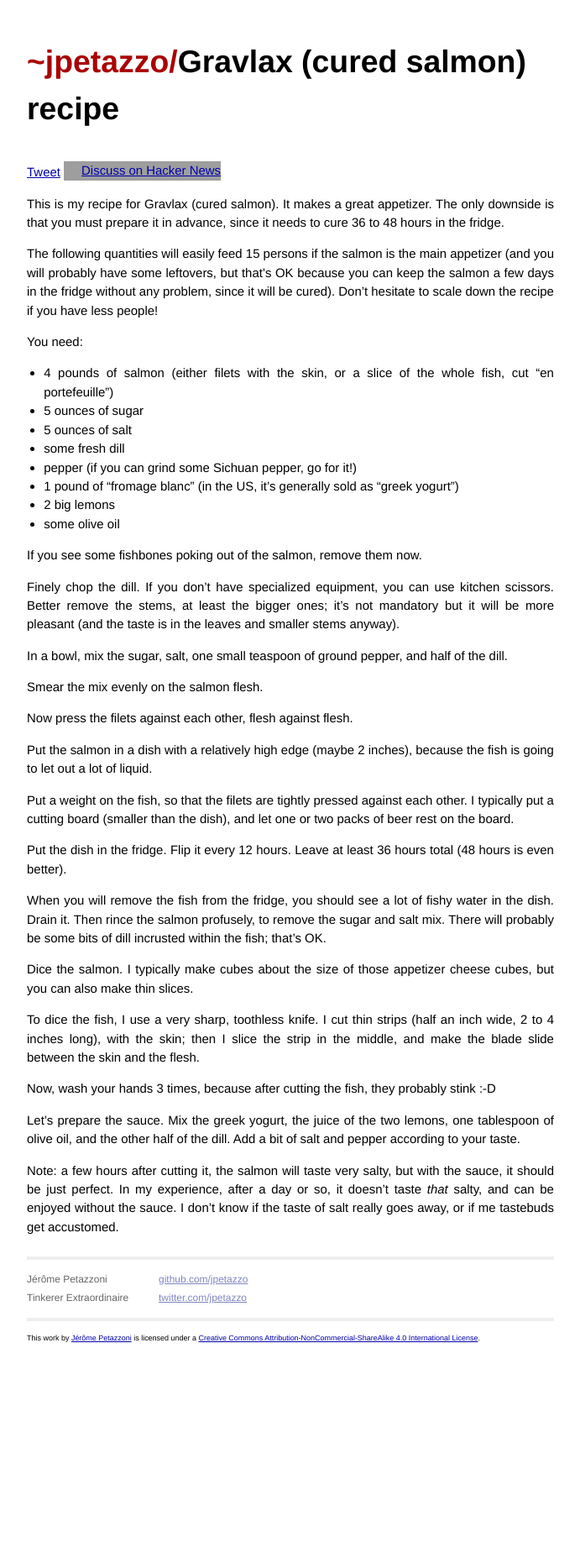
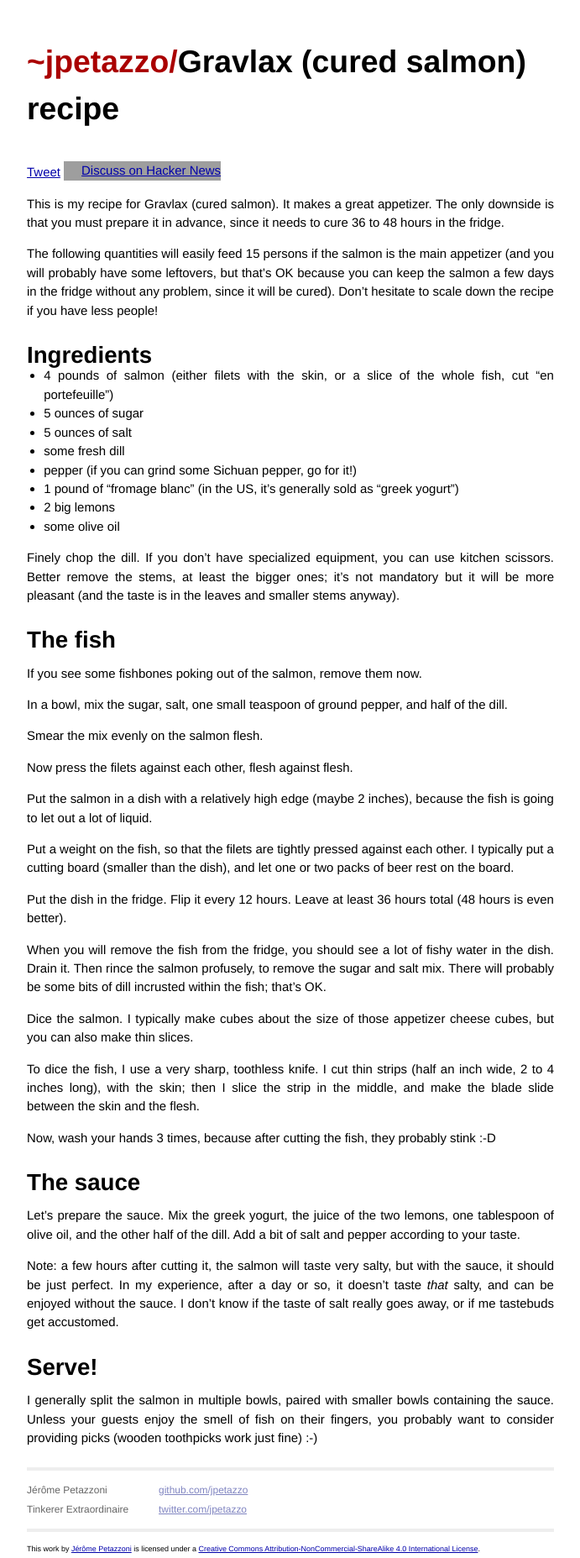
Before and after one commit to jpetazzo/jpetazzo.github.io, a Jekyll site: the page built from _posts/2014-12-27-gravlax-cured-salmon-recipe.markdown, in a window 1280 px wide. Shown: the whole page at 84% size, without its empty margins (294-985 px from the left). Built offline with Jekyll 4.4.1, drawn with Linux system fonts in a browser that asks for light colours; Markdown is read by kramdown in place of the engine named in the settings; comment, search, counter and statistics services are not loaded; before the commit the page ends 1604 px from its top, so only the background shows below that; grey boxes are pictures that could not be loaded.

Commit message:
Improve formatting a bit

```diff
--- a/_posts/2014-12-27-gravlax-cured-salmon-recipe.markdown
+++ b/_posts/2014-12-27-gravlax-cured-salmon-recipe.markdown
@@ -13,7 +13,9 @@ that's OK because you can keep the salmon a few days in the fridge
 without any problem, since it will be cured). Don't hesitate to
 scale down the recipe if you have less people!
 
-You need:
+
+## Ingredients
+
 - 4 pounds of salmon (either filets with the skin, or a slice of the
   whole fish, cut "en portefeuille")
 - 5 ounces of sugar
@@ -26,12 +28,15 @@ You need:
 - 2 big lemons
 - some olive oil
 
-If you see some fishbones poking out of the salmon, remove them now.
-
 Finely chop the dill. If you don't have specialized equipment, you
 can use kitchen scissors. Better remove the stems, at least the
 bigger ones; it's not mandatory but it will be more pleasant (and
 the taste is in the leaves and smaller stems anyway).
+
+
+## The fish
+
+If you see some fishbones poking out of the salmon, remove them now.
 
 In a bowl, mix the sugar, salt, one small teaspoon of ground pepper,
 and half of the dill.
@@ -66,6 +71,9 @@ between the skin and the flesh.
 Now, wash your hands 3 times, because after cutting the fish, they
 probably stink :-D
 
+
+## The sauce
+
 Let's prepare the sauce. Mix the greek yogurt, the juice of the two
 lemons, one tablespoon of olive oil, and the other half of the dill.
 Add a bit of salt and pepper according to your taste.
@@ -75,3 +83,11 @@ but with the sauce, it should be just perfect. In my experience, after
 a day or so, it doesn't taste *that* salty, and can be enjoyed without
 the sauce. I don't know if the taste of salt really goes away, or if
 me tastebuds get accustomed.
+
+
+## Serve!
+
+I generally split the salmon in multiple bowls, paired with smaller
+bowls containing the sauce. Unless your guests enjoy the smell of
+fish on their fingers, you probably want to consider providing picks
+(wooden toothpicks work just fine) :-)
```
